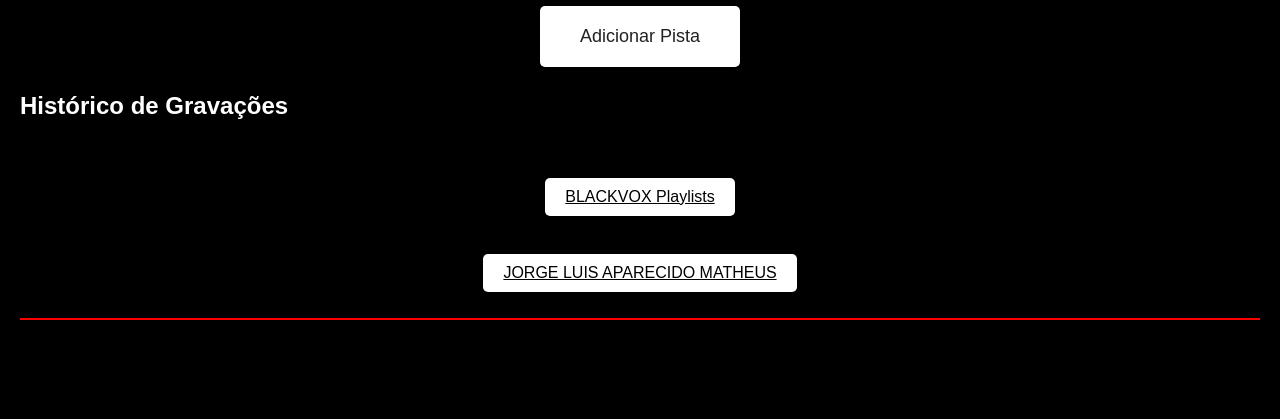
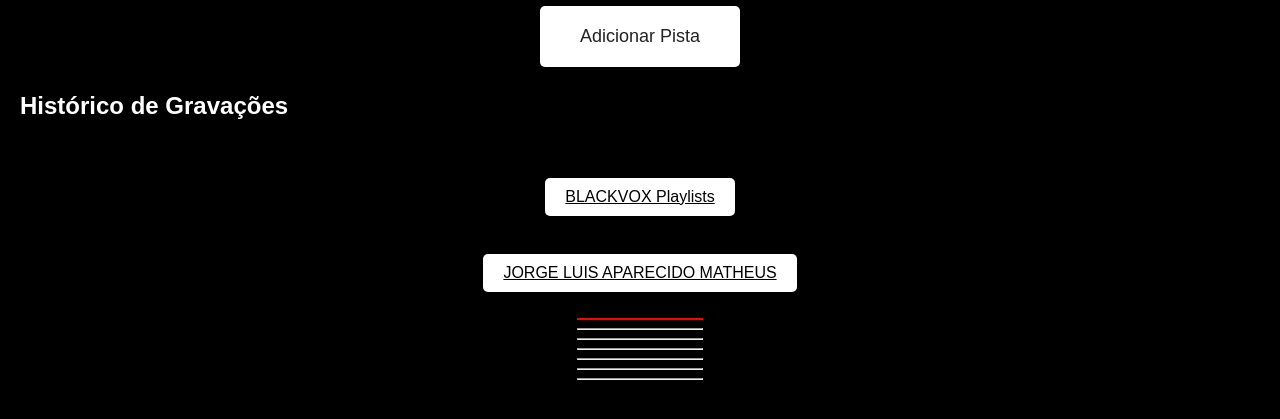
Before and after one commit to jorgedersumatheus/home, a website: page BLACKVOX_Gravador.html in a window 1280 px wide. Shown: the part 99-518 px from the top of the page. Drawn offline with Linux system fonts and the light colour scheme.

Commit message:
Update BLACKVOX_Gravador.html

```diff
--- a/BLACKVOX_Gravador.html
+++ b/BLACKVOX_Gravador.html
@@ -117,13 +117,14 @@
 		margin-top: 20px; color: black;">JORGE LUIS APARECIDO MATHEUS</a>
     </center><br>
 
-<hr color=#FF0000; border = width:15%; height:5%;}
-{border-color:#FFA500; box-sizing:border-box; width:15%; height:5%;}
-{border-color:#FFFF00; box-sizing:border-box; width:15%; height:5%;}
-{border-color:#008000; box-sizing:border-box; width:15%; height:5%;}
-{border-color:#0000FF; box-sizing:border-box; width:15%; height:5%;}
-{border-color:#4B0082; box-sizing:border-box; width:15%; height:5%;}
-{border-color:#EE82EE; box-sizing:border-box; width:15%; height:5%;}</hr><br>
+<hr color=#FF0000 width="10%" align="center" height=20%>
+<hr color:#FFA500 width="10%" align="center">
+<hr color:#FFFF00 width="10%" align="center">
+<hr color:#008000 width="10%" align="center">
+<hr color:#0000FF width="10%" align="center">
+<hr color:#4B0082 width="10%" align="center">
+<hr color:#EE82EE width="10%" align="center">
+	<br>
 
     <script src="https://cdn.jsdelivr.net/npm/lamejs@1.2.1/lame.min.js"></script>
     <script>
```
